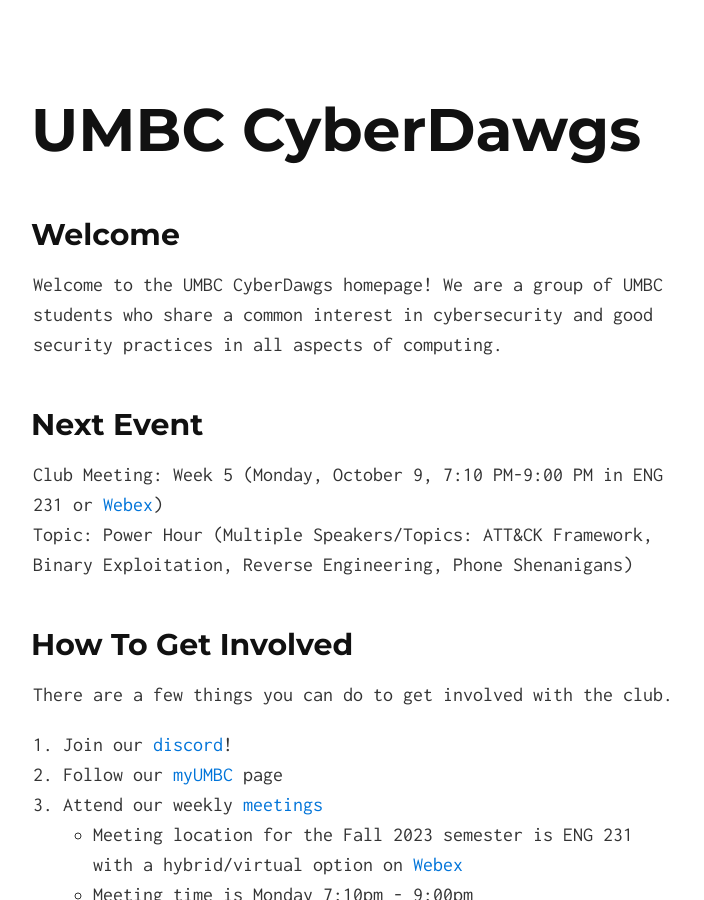
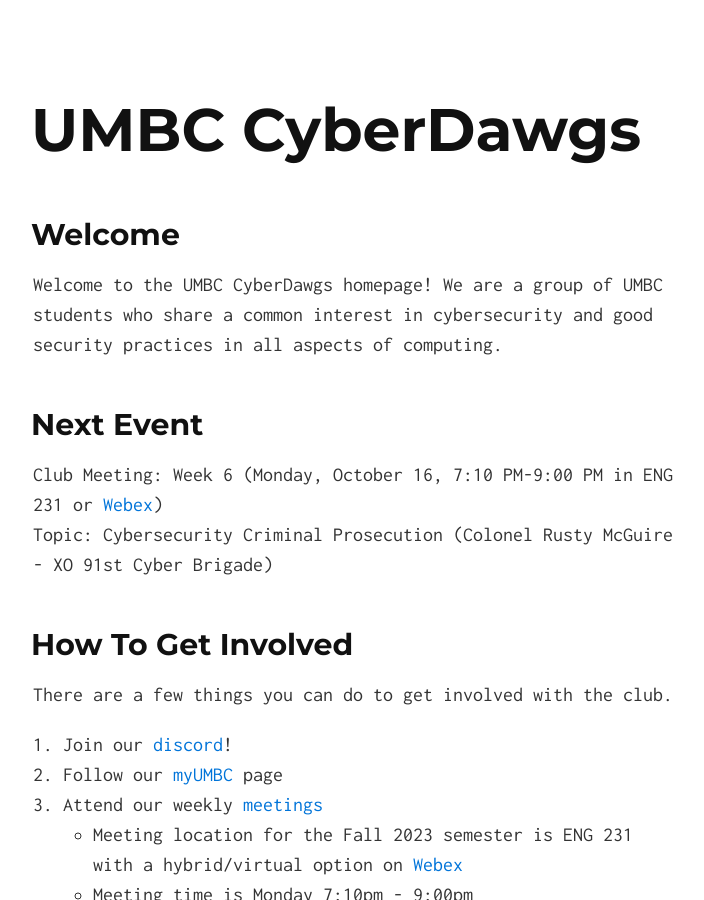
Before and after one commit to UMBCCyberDawgs/umbccyberdawgs.github.io, a Jekyll site: the page built from index.md, in a window 1280 px wide and 900 px high. Shown: the whole window, without its empty margins (287-991 px from the left). Built offline with Jekyll 4.4.1, drawn with Linux system fonts in a browser that asks for light colours; our own code applies the rules of GitHub Pages for plain Markdown files.

Commit message:
october 9th update

```diff
--- a/index.md
+++ b/index.md
@@ -8,8 +8,8 @@ share a common interest in cybersecurity and good security practices in all aspe
 
 ## Next Event
 
-Club Meeting: Week 5 (Monday, October 9, 7:10 PM-9:00 PM in ENG 231 or [Webex](https://umbc.webex.com/meet/CyberDawgs))<br>
-Topic: Power Hour (Multiple Speakers/Topics: ATT&CK Framework, Binary Exploitation, Reverse Engineering, Phone Shenanigans)
+Club Meeting: Week 6 (Monday, October 16, 7:10 PM-9:00 PM in ENG 231 or [Webex](https://umbc.webex.com/meet/CyberDawgs))<br>
+Topic: Cybersecurity Criminal Prosecution (Colonel Rusty McGuire - XO 91st Cyber Brigade)
 
 ## How To Get Involved
 
```
